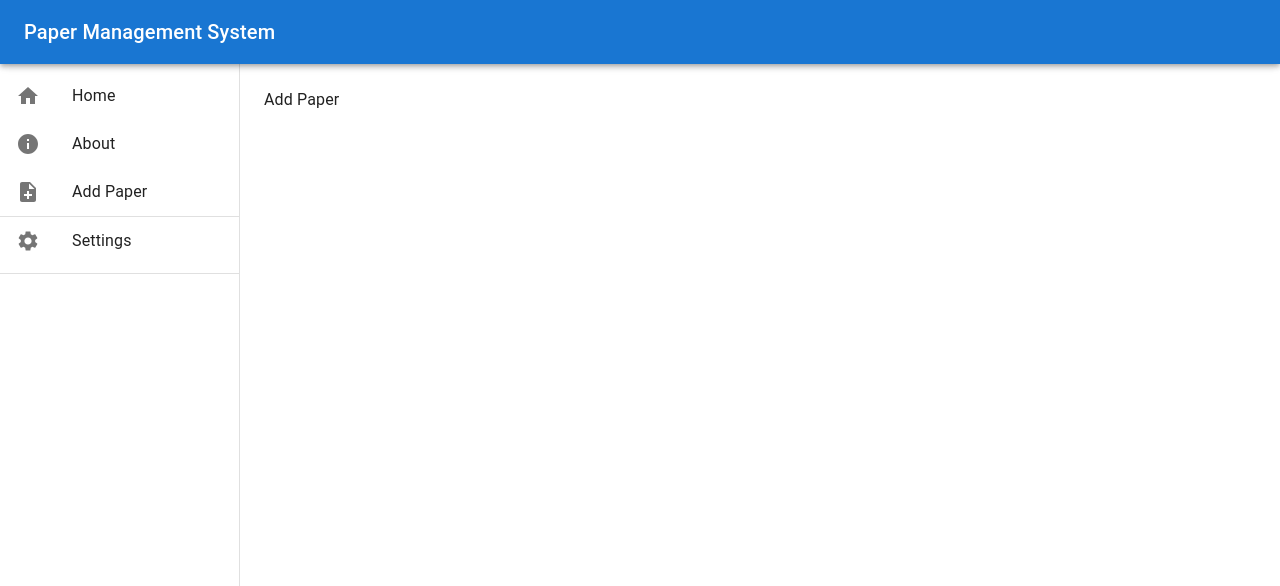
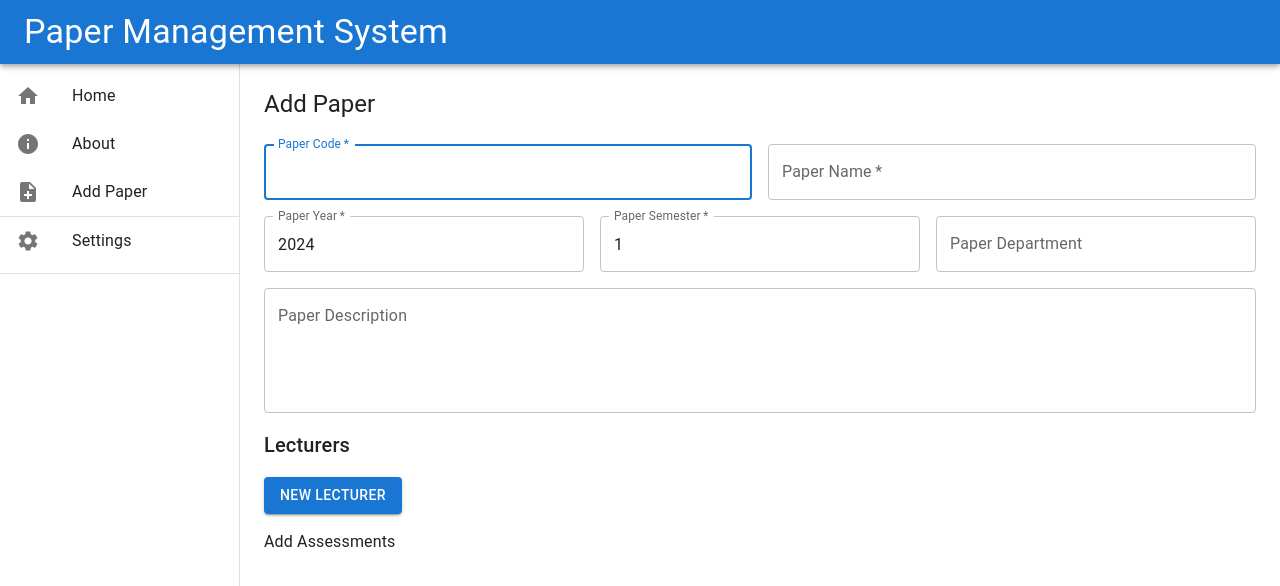
Before and after one commit to Catdog5452/studious-fiesta, a React (Vite) app: page /add-paper in a window 1280 px wide. Shown: the top 586 px of the page. Built offline with nearby package versions, Linux system fonts and the light colour scheme.

Commit message:
Added more details to Add Paper page.
Can add and remove lecturers. TODO: add and remove different types of assessments

```diff
--- a/package.json
+++ b/package.json
@@ -10,11 +10,11 @@
     "preview": "vite preview"
   },
   "dependencies": {
-    "@emotion/react": "^11.11.1",
+    "@emotion/react": "^11.11.3",
     "@emotion/styled": "^11.11.0",
     "@fontsource/roboto": "^5.0.8",
     "@mui/icons-material": "^5.14.16",
-    "@mui/material": "^5.14.17",
+    "@mui/material": "^5.15.5",
     "react": "^18.2.0",
     "react-dom": "^18.2.0",
     "react-router-dom": "^6.18.0"
--- /dev/null
+++ b/src/components/Add Paper/AddAssessments.jsx
@@ -0,0 +1,7 @@
+export default function AddAssessments() {
+  return (
+    <div>
+      <h1>Add Assessments</h1>
+    </div>
+  );
+}
--- /dev/null
+++ b/src/components/Add Paper/AddLecturer.jsx
@@ -0,0 +1,125 @@
+import { useState } from "react";
+import Typography from "@mui/material/Typography";
+import List from "@mui/material/List";
+import ListItem from "@mui/material/ListItem";
+import ListItemText from "@mui/material/ListItemText";
+import ListItemSecondaryAction from "@mui/material/ListItemSecondaryAction";
+import IconButton from "@mui/material/IconButton";
+import DeleteIcon from "@mui/icons-material/Delete";
+import Button from "@mui/material/Button";
+import Dialog from "@mui/material/Dialog";
+import DialogTitle from "@mui/material/DialogTitle";
+import DialogContent from "@mui/material/DialogContent";
+import DialogActions from "@mui/material/DialogActions";
+import Grid from "@mui/material/Unstable_Grid2";
+import TextField from "@mui/material/TextField";
+import Box from "@mui/material/Box";
+import PropTypes from "prop-types";
+
+export default function AddLecturer({ lecturers, setLecturers }) {
+  // component code here
+  const [open, setOpen] = useState(false);
+
+  const handleClickOpen = () => {
+    setOpen(true);
+  };
+
+  const handleClose = () => {
+    setOpen(false);
+  };
+
+  const handleDeleteLecturer = (lecturerEmail) => {
+    setLecturers(
+      lecturers.filter((lecturer) => lecturer.lecturerEmail !== lecturerEmail)
+    );
+  };
+
+  return (
+    <Box>
+      <Typography variant="h6">Lecturers</Typography>
+      {/* List all current lecturers for this paper */}
+      <List>
+        {lecturers.map((lecturer) => (
+          <ListItem key={lecturer.lecturerEmail}>
+            <ListItemText primary={lecturer.lecturerName} />
+            <ListItemSecondaryAction>
+              <IconButton
+                onClick={() => {
+                  handleDeleteLecturer(lecturer.lecturerEmail);
+                }}
+                edge="end"
+                aria-label="delete"
+              >
+                <DeleteIcon />
+              </IconButton>
+            </ListItemSecondaryAction>
+          </ListItem>
+        ))}
+      </List>
+
+      {/* Add new lecturer to the paper */}
+      <Button variant="contained" onClick={handleClickOpen}>
+        New lecturer
+      </Button>
+
+      {/* Popup */}
+      <Dialog
+        open={open}
+        onClose={handleClose}
+        PaperProps={{
+          component: "form",
+          autoComplete: "off",
+          onSubmit: (event) => {
+            event.preventDefault();
+            const data = new FormData(event.currentTarget);
+            const formData = Object.fromEntries(data.entries());
+            setLecturers([...lecturers, formData]);
+            console.log(formData);
+            handleClose();
+          },
+        }}
+      >
+        <DialogTitle>Add new lecturer</DialogTitle>
+        <DialogContent>
+          <Grid container spacing={2} sx={{ mt: 2 }}>
+            {/* Lecturer name */}
+            <Grid xs={12} sm={6}>
+              <TextField
+                required
+                id="lecturerName"
+                label="Lecturer Name"
+                name="lecturerName"
+                autoFocus
+                fullWidth
+              />
+            </Grid>
+
+            {/* Lecturer email */}
+            <Grid xs={12} sm={6}>
+              <TextField
+                required
+                id="lecturerEmail"
+                label="Lecturer Email"
+                name="lecturerEmail"
+                fullWidth
+              />
+            </Grid>
+          </Grid>
+        </DialogContent>
+        <DialogActions>
+          <Button variant="contained" color="success" type="submit">
+            Add
+          </Button>
+          <Button variant="contained" color="error" onClick={handleClose}>
+            Cancel
+          </Button>
+        </DialogActions>
+      </Dialog>
+    </Box>
+  );
+}
+
+AddLecturer.propTypes = {
+  lecturers: PropTypes.array.isRequired,
+  setLecturers: PropTypes.func.isRequired,
+};
--- a/src/layout/Header.jsx
+++ b/src/layout/Header.jsx
@@ -1,9 +1,5 @@
 // libraries
-import AppBar from "@mui/material/AppBar";
-import Toolbar from "@mui/material/Toolbar";
-import Typography from "@mui/material/Typography";
-//import IconButton from "@mui/material/IconButton";
-//import MenuIcon from "@mui/icons-material/Menu";
+import { AppBar, Toolbar, Typography } from "@mui/material";
 
 export default function Header() {
   return (
@@ -12,7 +8,7 @@ export default function Header() {
       sx={{ zIndex: (theme) => theme.zIndex.drawer + 1 }}
     >
       <Toolbar>
-        <Typography variant="h6" noWrap component="div">
+        <Typography variant="h4" noWrap component="div">
           Paper Management System
         </Typography>
       </Toolbar>
--- a/src/layout/Root.jsx
+++ b/src/layout/Root.jsx
@@ -1,8 +1,8 @@
-// libs
+// dependencies
 import { Outlet } from "react-router-dom";
-import Box from "@mui/material/Box";
 import CssBaseLine from "@mui/material/CssBaseline";
 import Toolbar from "@mui/material/Toolbar";
+import Box from "@mui/material/Box";
 
 // components
 import Header from "./Header";
--- a/src/layout/Sidebar.jsx
+++ b/src/layout/Sidebar.jsx
@@ -13,8 +13,8 @@ import { Link } from "react-router-dom";
 // icons
 import HomeIcon from "@mui/icons-material/Home";
 import InfoIcon from "@mui/icons-material/Info";
+import SettingsIcon from "@mui/icons-material/Settings";
 import NoteAddIcon from "@mui/icons-material/NoteAdd";
-import SettingsIcon from "@mui/icons-material/Settings";
 
 // components
 
--- a/src/pages/AddPaper.jsx
+++ b/src/pages/AddPaper.jsx
@@ -1,7 +1,116 @@
+// dependencies
+import CssBaseLine from "@mui/material/CssBaseline";
+import Typography from "@mui/material/Typography";
+import TextField from "@mui/material/TextField";
+import Grid from "@mui/material/Unstable_Grid2";
+import Box from "@mui/material/Box";
+import AddLecturer from "../components/Add Paper/AddLecturer";
+import AddAssessments from "../components/Add Paper/AddAssessments";
+import { useState } from "react";
+
+// components
+
 export default function AddPaper() {
+  const [lecturers, setLecturers] = useState([]);
+  const handleSubmit = () => {
+    // TODO: implement
+  };
+
   return (
-    <div>
-      <h1>Add Paper</h1>
-    </div>
+    <Box sx={{ flexGrow: 1 }}>
+      <Typography variant="h5">Add Paper</Typography>
+
+      <CssBaseLine />
+      <Box
+        component="form"
+        noValidate
+        autoComplete="off"
+        onSubmit={handleSubmit}
+        sx={{ mt: 3 }}
+      >
+        <Grid container spacing={2}>
+          {/* Paper code */}
+          <Grid xs={12} sm={6}>
+            <TextField
+              required
+              id="paperCode"
+              label="Paper Code"
+              name="paperCode"
+              autoFocus
+              fullWidth
+            />
+          </Grid>
+
+          {/* Paper name */}
+          <Grid xs={12} sm={6}>
+            <TextField
+              required
+              id="paperName"
+              label="Paper Name"
+              name="paperName"
+              fullWidth
+            />
+          </Grid>
+
+          <Grid xs={6} sm={4}>
+            {/* Paper year
+            TODO: provide year selector*/}
+            <TextField
+              required
+              id="paperYear"
+              label="Paper Year"
+              name="paperYear"
+              fullWidth
+              defaultValue={new Date().getFullYear()}
+            />
+          </Grid>
+
+          <Grid xs={6} sm={4}>
+            {/* Paper semester */}
+            <TextField
+              required
+              id="paperSemester"
+              label="Paper Semester"
+              name="paperSemester"
+              fullWidth
+              defaultValue={1}
+            />
+          </Grid>
+
+          <Grid xs={6} sm={4}>
+            {/* Paper semester */}
+            <TextField
+              id="paperDepartment"
+              label="Paper Department"
+              name="paperDepartment"
+              fullWidth
+            />
+          </Grid>
+
+          {/* Paper description */}
+          <Grid xs={12}>
+            <TextField
+              id="paperDescription"
+              label="Paper Description"
+              name="paperDescription"
+              multiline
+              rows={4}
+              fullWidth
+            />
+          </Grid>
+
+          {/* Add Lecturers */}
+
+          <Grid xs={12}>
+            <AddLecturer lecturers={lecturers} setLecturers={setLecturers} />
+          </Grid>
+
+          {/* Add Assessments */}
+          <Grid xs={12}>
+            <AddAssessments />
+          </Grid>
+        </Grid>
+      </Box>
+    </Box>
   );
 }
```
Also changed, not shown: 2 other files (tests, documents, lock files or other folders).
